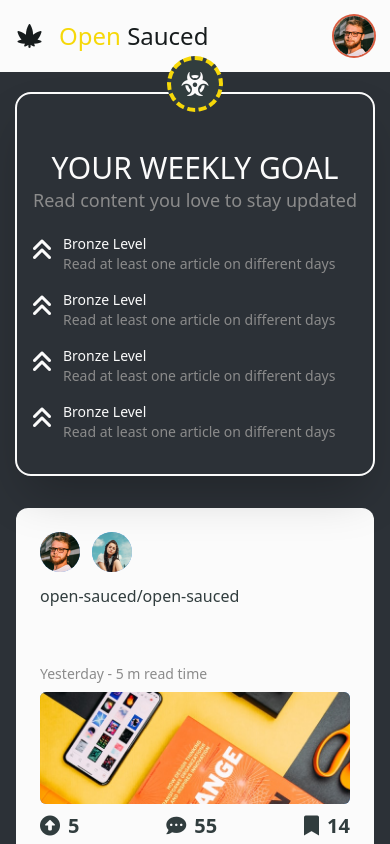
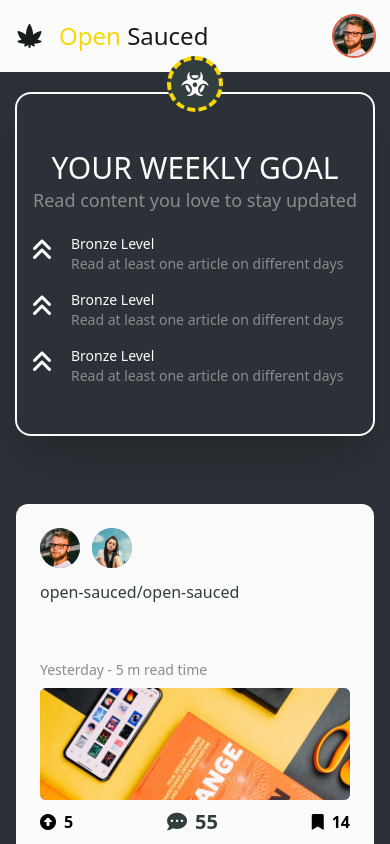
Before and after one commit to shamimbinnur/open-sauced, a Next.js app: page / in a window 390 px wide. Both pictures are taken after a click on the element 195 px from the left and 84 px from the top of the page. Shown: the top 844 px of the page. Built offline with nearby package versions, Linux system fonts and the light colour scheme.

Commit message:
fixed gap issues

```diff
--- a/components/layout/LayoutToggle.jsx
+++ b/components/layout/LayoutToggle.jsx
@@ -12,9 +12,9 @@
 
 
     return (
-        <div className=" bg-darkestGrey md:pt-8 pb-14  ">
+        <div className=" bg-darkestGrey pt-8 pb-14">
             <div className="container flex justify-center ">
-                <div className="bg-saucyRed w-20 h-8 rounded-xl flex items-center gap-2 cursor-pointer relative  text-grey text-md ">
+                <div className="bg-saucyRed w-20 h-8 rounded-xl flex items-center cursor-pointer relative  text-grey text-md ">
                     <div className={ "absolute bottom-0.1 w-10 h-10 rounded-xl bg-gray-100   " + position  }></div>
                     <div onClick={ ()=> setIsGrid(true)} className=" z-10 flex-1 flex justify-center "> <i className="fas fa-th-large transition "></i> </div>
                     <div onClick={ ()=> setIsGrid(false)} className=" z-10 flex-1 flex justify-center "> <i className="fas fa-th-list "></i> </div>
--- a/components/layout/Modal.jsx
+++ b/components/layout/Modal.jsx
@@ -18,18 +18,18 @@
                 </div>
 
                 {/* Content Container */}
-                <div className={" z-20 bg-darkestGrey relative -top-5 rounded-2xl border-2 px-4 pt-14 pb-8 border-offWhite shadow-2xl flex gap-5 flex-col justify-center items-center font-roboto text-offWhite " + show }>
+                <div className={" z-20 bg-darkestGrey relative -top-5 rounded-2xl border-2 px-4 pt-14 pb-8 border-offWhite shadow-2xl flex  flex-col justify-center items-center font-roboto text-offWhite " + show }>
                     {/* Heading */}
-                    <div className="flex flex-col justify-center items-center ">
+                    <div className="flex flex-col justify-center items-center mb-5 ">
                         <h1 className="text-3xl">YOUR WEEKLY GOAL</h1>
                         <h2 className="text-lg text-lightGrey ">Read content you love to stay updated</h2>
                     </div>
 
                     {/* Content List*/}
-                    <div className=" flex flex-col w-full gap-4 ">
+                    <div className=" flex flex-col w-full">
 
-                        <div className="flex gap-3 ">
-                            <div className="text-2xl">
+                        <div className="flex mb-4 ">
+                            <div className="text-2xl mr-5">
                                 <i className="fas fa-angle-double-up"></i>
                             </div>
                             <div className="flex flex-col">
@@ -38,8 +38,8 @@
                             </div>
                         </div>
 
-                        <div className="flex gap-3 ">
-                            <div className="text-2xl">
+                        <div className="flex mb-4 ">
+                            <div className="text-2xl mr-5">
                                 <i className="fas fa-angle-double-up"></i>
                             </div>
                             <div className="flex flex-col">
@@ -48,8 +48,8 @@
                             </div>
                         </div>
 
-                        <div className="flex gap-3 ">
-                            <div className="text-2xl">
+                        <div className="flex mb-4 ">
+                            <div className="text-2xl mr-5">
                                 <i className="fas fa-angle-double-up"></i>
                             </div>
                             <div className="flex flex-col">
@@ -58,15 +58,7 @@
                             </div>
                         </div>
 
-                        <div className="flex gap-3 ">
-                            <div className="text-2xl">
-                                <i className="fas fa-angle-double-up"></i>
-                            </div>
-                            <div className="flex flex-col">
-                                <h1 className="text-sm" > Bronze Level</h1>
-                                <h3 className="text-sm text-lightGrey">Read at least one article on different days</h3>
-                            </div>
-                        </div>
+
 
 
                     </div>
--- a/components/layout/SecondaryNav.jsx
+++ b/components/layout/SecondaryNav.jsx
@@ -4,11 +4,11 @@
     return (
         <div className=" bg-darkestGrey py-20">
             <nav className=" container">
-                <ul className="flex flex-col sm:flex-row gap-3  sm:gap-11 text-xl font-righteous text-accent font-bold items-center cursor-pointer  ">
-                    <li className=" bg-cheesyYellow px-2 py-2 rounded-xl text-grey hover:text-saucyRed " >Popular</li>
-                    <li className=" hover:text-saucyRed transition-all duration-300 ">Upvoted</li>
-                    <li className="hover:text-saucyRed transition-all duration-300">Discussed</li>
-                    <li className=" hover:text-saucyRed  transition-all duration-300 ">Recent</li>
+                <ul className="flex flex-col sm:flex-row text-xl font-righteous text-accent font-bold items-center cursor-pointer  ">
+                    <li className=" bg-cheesyYellow px-2 py-2 rounded-xl text-grey hover:text-saucyRed mr-3 sm:mr-11 " >Popular</li>
+                    <li className=" hover:text-saucyRed transition-all duration-300 mr-3 sm:mr-11 ">Upvoted</li>
+                    <li className="hover:text-saucyRed transition-all duration-300 mr-3 sm:mr-11 ">Discussed</li>
+                    <li className=" hover:text-saucyRed  transition-all duration-300 mr-3 sm:mr-11 ">Recent</li>
                 </ul>
             </nav>
         </div>
--- a/components/post/PostGrid.jsx
+++ b/components/post/PostGrid.jsx
@@ -9,8 +9,8 @@
     return (
         <div className=" bg-offWhite rounded-xl p-6 font-roboto  ">
             {/* Avator Container */}
-            <div className=" w-full flex gap-x-3 mb-3 ">
-                <div className="bg-blue-400 w-10 h-10 overflow-hidden  rounded-full ">
+            <div className=" w-full flex  mb-3 ">
+                <div className="bg-blue-400 w-10 h-10 overflow-hidden  rounded-full mr-3 ">
                     <Image
                         className="object-cover"
                         src={av1}
@@ -19,7 +19,7 @@
                         height={500}
                     />
                 </div>
-                <div className="bg-blue-400 w-10 h-10 overflow-hidden  rounded-full ">
+                <div className="bg-blue-400 w-10 h-10 overflow-hidden  rounded-full mr-3 ">
                     <Image
                         className="object-cover"
                         src={av2}
@@ -50,21 +50,21 @@
             {/* Action Button Container */}
             <div className=" flex justify-between w-full ">
                 {/* Upvote */}
-                <div className=" flex justify-center items-center text-xl gap-2 text-grey hover:text-saucyRed cursor-pointer transition-all duration-200  ">
-                    <i className="fas fa-arrow-alt-circle-up"></i>
+                <div className=" flex justify-center items-center text-xltext-grey hover:text-saucyRed cursor-pointer transition-all duration-200  ">
+                    <i className="fas fa-arrow-alt-circle-up mr-2 "></i>
                     <p className="font-bold">5</p>
                 </div>
 
                 {/* Comment */}
-                <div className=" flex justify-center items-center text-xl gap-2 text-grey hover:text-saucyRed cursor-pointer transition-all duration-200  ">
-                    <i className="fas fa-comment-dots"></i>
+                <div className=" flex justify-center items-center text-xl text-grey hover:text-saucyRed cursor-pointer transition-all duration-200  ">
+                    <i className="fas fa-comment-dots mr-2 "></i>
 
                     <p className="font-bold" >55</p>
                 </div>
 
                 {/* Bookmark */}
-                <div className=" flex justify-center items-center text-xl gap-2 text-grey hover:text-saucyRed cursor-pointer transition-all duration-200 ">
-                    <i className="fas fa-bookmark"></i>
+                <div className=" flex justify-center items-center text-xltext-grey hover:text-saucyRed cursor-pointer transition-all duration-200 ">
+                    <i className="fas fa-bookmark mr-2 "></i>
                     <p className="font-bold" >14</p>
                 </div>
             </div>
--- a/components/post/PostList.jsx
+++ b/components/post/PostList.jsx
@@ -11,9 +11,9 @@
             {/* Flex container */}
             <div className="flex ">
                 {/* Avatar Container */}
-                <div className=" flex flex-col gap-2">
+                <div className=" flex flex-col ">
                     {/* Avatar */}
-                    <div className="bg-blue-400 w-10 h-10 overflow-hidden  rounded-full ">
+                    <div className="bg-blue-400 w-10 h-10 overflow-hidden  rounded-full mb-2 ">
                         <Image
                             className="object-cover"
                             src={av1}
@@ -46,21 +46,21 @@
                     {/* Action Button Container */}
                     <div className=" flex justify-between w-full ">
                         {/* Upvote */}
-                        <div className=" flex justify-center items-center text-xl gap-2 text-grey hover:text-saucyRed cursor-pointer transition-all duration-200  ">
-                            <i className="fas fa-arrow-alt-circle-up"></i>
+                        <div className=" flex justify-center items-center text-xl text-grey hover:text-saucyRed cursor-pointer transition-all duration-200  ">
+                            <i className="fas fa-arrow-alt-circle-up mr-2 "></i>
                             <p className="font-bold">5</p>
                         </div>
 
                         {/* Comment */}
-                        <div className=" flex justify-center items-center text-xl gap-2 text-grey hover:text-saucyRed cursor-pointer transition-all duration-200  ">
-                            <i className="fas fa-comment-dots"></i>
+                        <div className=" flex justify-center items-center text-xl  text-grey hover:text-saucyRed cursor-pointer transition-all duration-200  ">
+                            <i className="fas fa-comment-dots mr-2 "></i>
 
                             <p className="font-bold" >55</p>
                         </div>
 
                         {/* Bookmark */}
-                        <div className=" flex justify-center items-center text-xl gap-2 text-grey hover:text-saucyRed cursor-pointer transition-all duration-200 ">
-                            <i className="fas fa-bookmark"></i>
+                        <div className=" flex justify-center items-center text-xl  text-grey hover:text-saucyRed cursor-pointer transition-all duration-200 ">
+                            <i className="fas fa-bookmark mr-2 "></i>
                             <p className="font-bold" >14</p>
                         </div>
                     </div>
```
